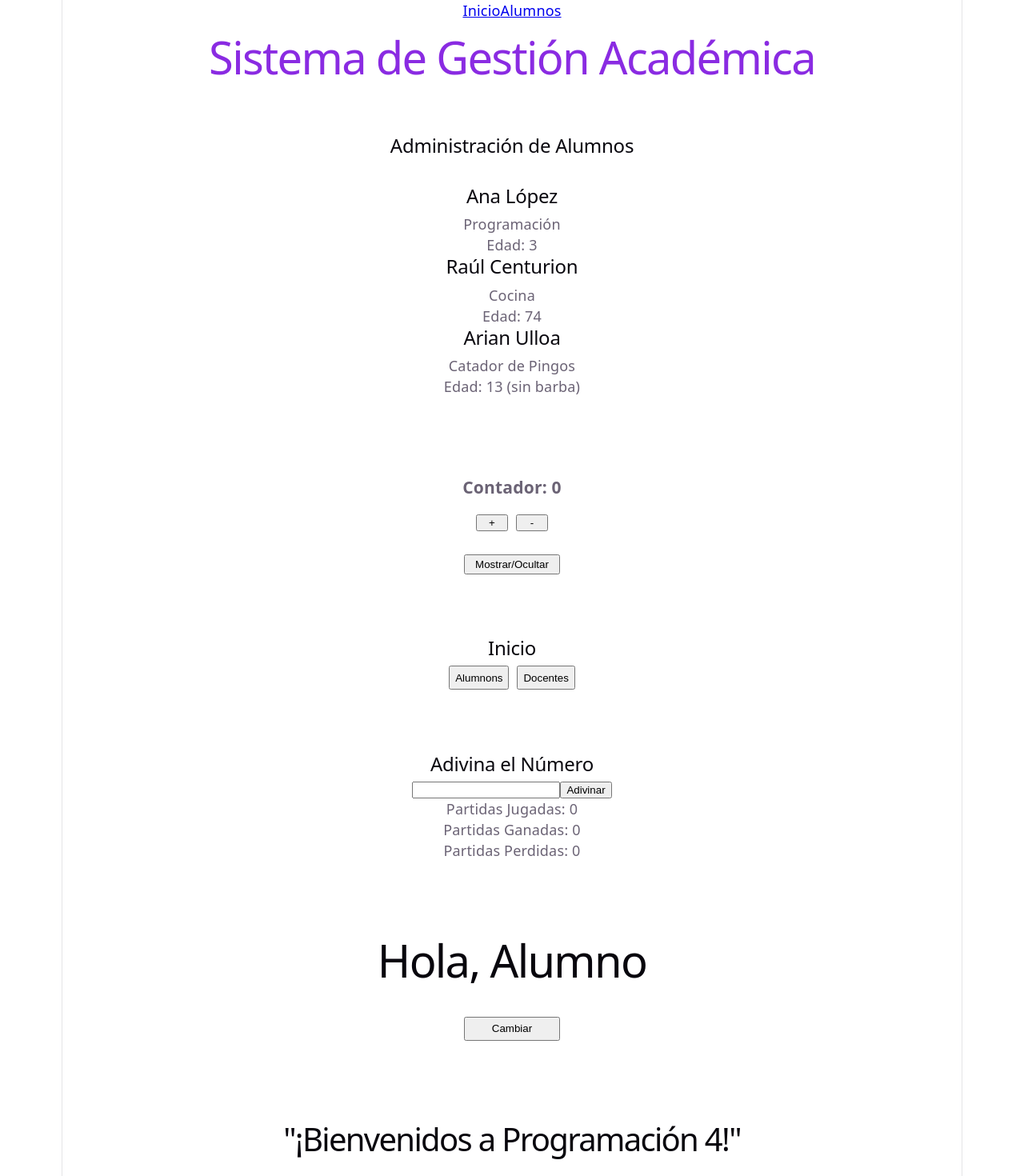
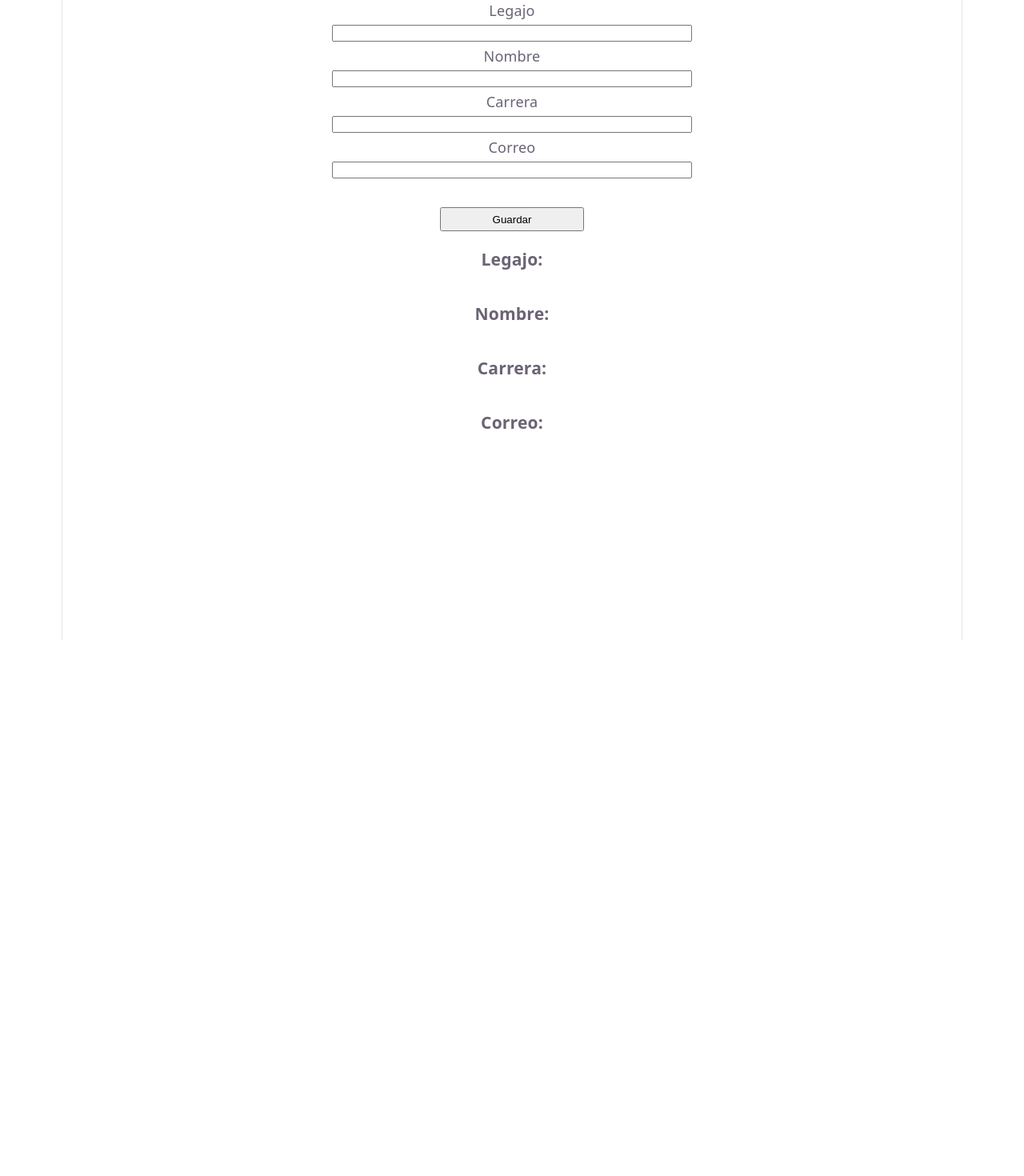
Before and after one commit to juan-zupel/SGA, a React (Vite) app in the folder frontend-react/: page / in a window 1280 px wide. Shown: the top 1470 px of the page at 80% size. After the commit the page ends 800 px from the top, so only its background shows below. Built offline with nearby package versions, Linux system fonts and the light colour scheme.

Commit message:
feat: Eventos y Formularios en react

```diff
--- a/frontend-react/src/App.jsx
+++ b/frontend-react/src/App.jsx
@@ -1,3 +1,4 @@
+import { useState } from "react"
 import AdivinarNumero from "./components/ejemplos/AdivinarNumero"
 import CambiarTitulo from "./components/ejemplos/CambiarTitulo"
 import Contador from "./components/ejemplos/Contador"
@@ -7,30 +8,42 @@ import Footer from "./components/Footer"
 import Navbar from "./components/Navbar"
 import TarjetaAlumno from "./components/TarjetaAlumno"
 import Titulo from "./components/Titulo"
+import FormularioAlumno from "./components/FormularioAlumno"
 
-function App()
+// function App()
+// {
+//   return (
+//     <>
+//     <Navbar/>
+//     <Titulo texto = "Sistema de Gestión Académica" color = "blueviolet"/>
+//     <br /><br />
+//     <h2>Administración de Alumnos</h2>
+//     <br />
+//     <TarjetaAlumno nombre="Ana López" carrera="Programación" edad="Edad: 3"/>
+//     <TarjetaAlumno nombre="Raúl Centurion" carrera="Cocina" edad="Edad: 74"/>
+//     <TarjetaAlumno nombre="Arian Ulloa" carrera="Catador de Pingos" edad="Edad: 13 (sin barba)"/>
+//     <br /><br /><br />
+//     <Contador/>
+//     <br /><br /><br />
+//     <CambiarTitulo/>
+//     <br /><br /><br />
+//     <AdivinarNumero/>
+//     <br /><br /><br />
+//     <Mensaje/>
+//     <br /><br /><br />
+//     <TamañoTexto/>
+//     <Footer/>
+//     </>
+//   )
+
+
+
+  function App()
 {
+
   return (
     <>
-    <Navbar/>
-    <Titulo texto = "Sistema de Gestión Académica" color = "blueviolet"/>
-    <br /><br />
-    <h2>Administración de Alumnos</h2>
-    <br />
-    <TarjetaAlumno nombre="Ana López" carrera="Programación" edad="Edad: 3"/>
-    <TarjetaAlumno nombre="Raúl Centurion" carrera="Cocina" edad="Edad: 74"/>
-    <TarjetaAlumno nombre="Arian Ulloa" carrera="Catador de Pingos" edad="Edad: 13 (sin barba)"/>
-    <br /><br /><br />
-    <Contador/>
-    <br /><br /><br />
-    <CambiarTitulo/>
-    <br /><br /><br />
-    <AdivinarNumero/>
-    <br /><br /><br />
-    <Mensaje/>
-    <br /><br /><br />
-    <TamañoTexto/>
-    <Footer/>
+      <FormularioAlumno/>
     </>
   )
 }
--- /dev/null
+++ b/frontend-react/src/components/FormularioAlumno.jsx
@@ -0,0 +1,51 @@
+import { useState } from "react"
+
+function FormularioAlumno() {
+
+    const [legajo, setLegajo] = useState("");
+    const [nombre, setNombre] = useState("");
+    const [carrera, setCarrera] = useState ("");
+    const [correo, setCorreo] = useState("");
+
+
+    function guardar(e) {
+        e.preventDefault()
+
+        console.log(nombre);
+        console.log(correo);
+    }
+
+    return(
+        <>
+            <form onSubmit={guardar} style={{display: "flex",flexDirection: "column", marginRight: "30%",  marginLeft: "30%", gap: "5px"}}>
+
+                <label>Legajo</label>
+                <input value={legajo}  onChange={(e) => {
+                    setLegajo(e.target.value);
+                }} st/>
+
+                <label>Nombre</label>
+                <input value={nombre}  onChange={(e) => {
+                    setNombre(e.target.value);
+                }} st/>
+
+                <label>Carrera</label>
+                <input value={carrera}  onChange={(e) => {
+                    setCarrera(e.target.value);
+                }} st/>
+
+                <label>Correo</label>
+                <input value={correo}  onChange={(e) => {
+                    setCorreo(e.target.value)
+                }} st/>
+                <br />
+                <button type="submit" style={{height: "30px", marginRight: "30%", marginLeft: "30%"}}>Guardar</button>
+            </form>
+            <h3>Legajo: {legajo}</h3>
+            <h3>Nombre: {nombre}</h3>
+            <h3>Carrera: {carrera}</h3>
+            <h3>Correo: {correo}</h3>
+        </>
+    );
+}
+export default FormularioAlumno
--- a/frontend-react/src/components/ejemplos/AdivinarNumero.jsx
+++ b/frontend-react/src/components/ejemplos/AdivinarNumero.jsx
@@ -43,7 +43,7 @@ function AdivinarNumero() {
                 <input type="number" value={numUusario} onChange={(e) => setNumUusario(e.target.value)}/>
                 <button onClick={generarNumero}>Adivinar</button>
             </div>
-            <div style={{}}>
+            <div>
                 <p>Partidas Jugadas: {jugadas}</p>
                 <p>Partidas Ganadas: {ganadas}</p>
                 <p>Partidas Perdidas: {perdidas}</p>
```
